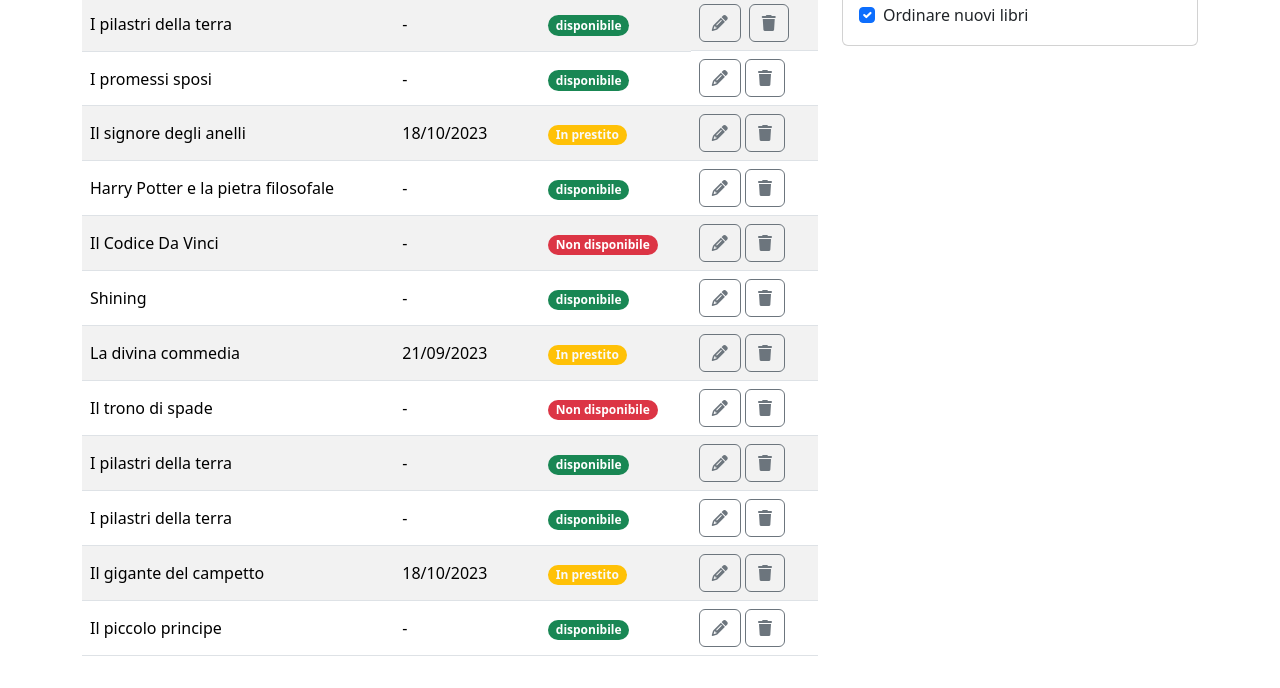
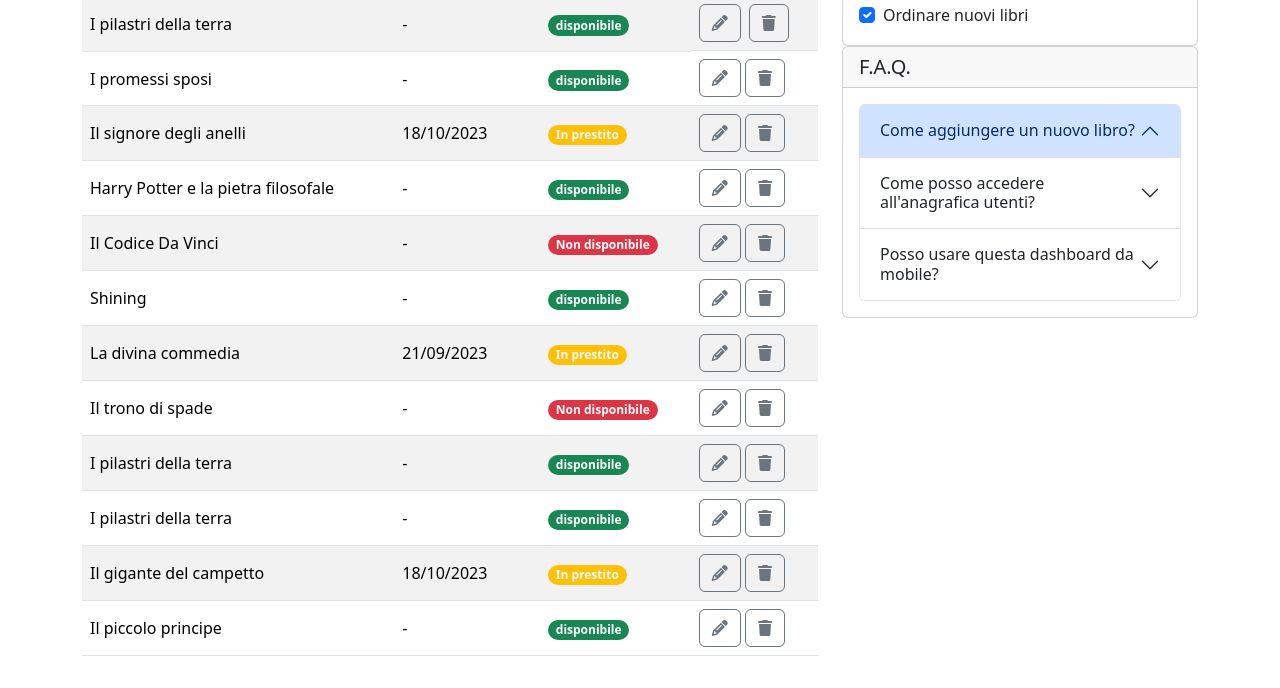
Before and after one commit to marrasluca/html-css-bootstrap-dashboard, a plain HTML site: page index.html in a window 1280 px wide. Shown: the part 189-877 px from the top of the page. Drawn offline with nearby package versions, Linux system fonts and the light colour scheme.

Commit message:
add: second card

```diff
--- a/index.html
+++ b/index.html
@@ -278,6 +278,37 @@
                               </div>
                         </div>
                       </div>
+                      <div class="card">
+                        <h5 class="card-header">F.A.Q.</h5>
+                        <div class="card-body">
+                            <div class="accordion" id="accordionExample">
+                                <div class="accordion-item">
+                                  <h2 class="accordion-header">
+                                    <button class="accordion-button" type="button" data-bs-toggle="collapse" data-bs-target="#collapseOne" aria-expanded="true" aria-controls="collapseOne">
+                                      Come aggiungere un nuovo libro?
+                                    </button>
+                                  </h2>
+
+                                </div>
+                                <div class="accordion-item">
+                                  <h2 class="accordion-header">
+                                    <button class="accordion-button collapsed" type="button" data-bs-toggle="collapse" data-bs-target="#collapseTwo" aria-expanded="false" aria-controls="collapseTwo">
+                                     Come posso accedere all'anagrafica utenti?
+                                    </button>
+                                  </h2>
+
+                                </div>
+                                <div class="accordion-item">
+                                  <h2 class="accordion-header">
+                                    <button class="accordion-button collapsed" type="button" data-bs-toggle="collapse" data-bs-target="#collapseThree" aria-expanded="false" aria-controls="collapseThree">
+                                      Posso usare questa dashboard da mobile?
+                                    </button>
+                                  </h2>
+
+                                </div>
+                              </div>
+                        </div>
+                      </div>
                 </div>
             </div>
         </div>
```
